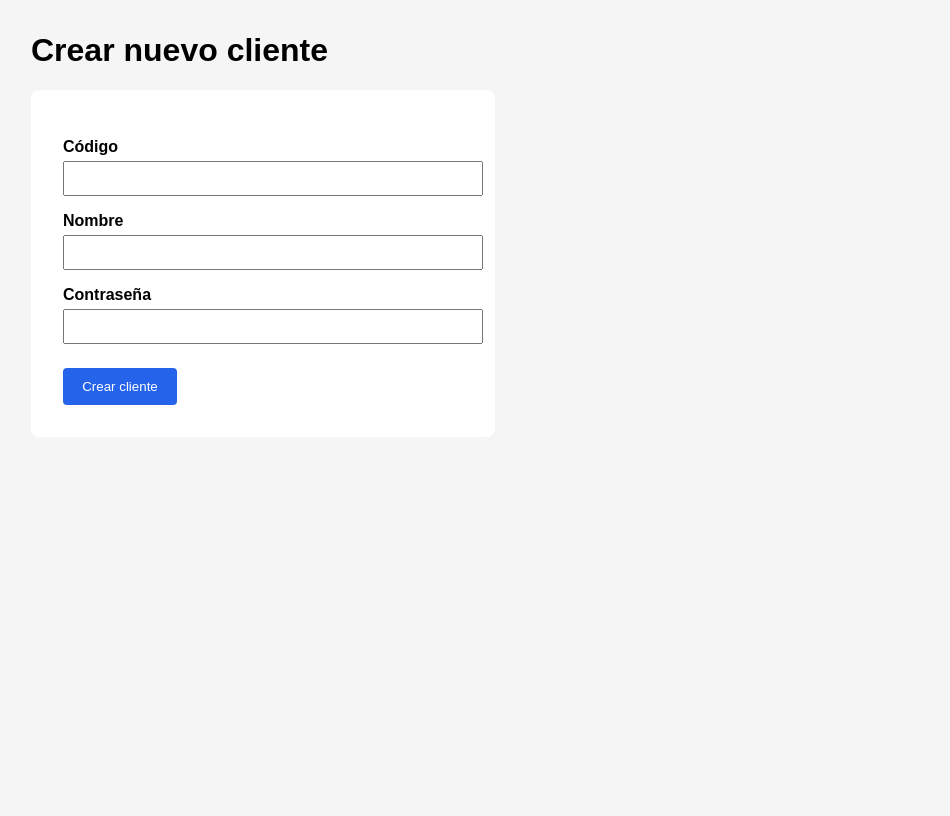
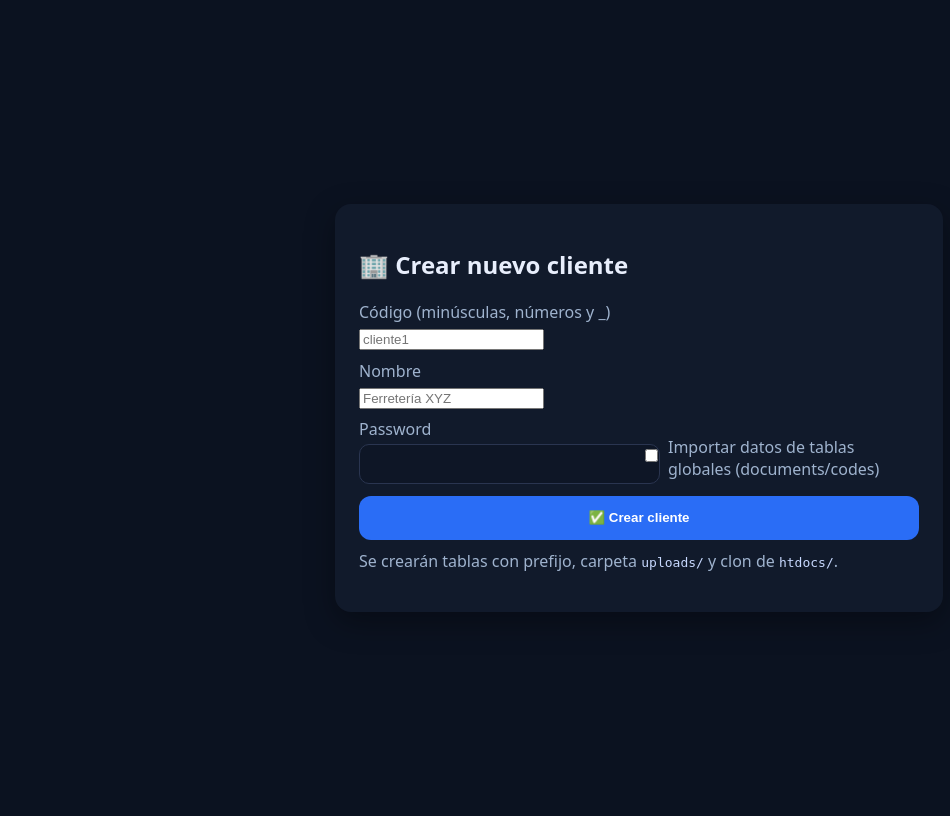
Before and after one commit to kino14n/COPIA-Buscador, a PHP site: page /client-generator.php in a window 1280 px wide. Shown: the whole page, without its empty margins (1-951 px from the left). Before the commit the page ends 405 px from the top, so only its background shows below. Run offline with PHP 8.4, Linux system fonts and the light colour scheme.

Commit message:
Implement tenant-aware client management

```diff
--- a/client-generator.php
+++ b/client-generator.php
@@ -1,176 +1,160 @@
 <?php
+session_start();
 require __DIR__ . '/config.php';
-require __DIR__ . '/copy_template.php';
-session_start();
+require __DIR__ . '/helpers/tenant.php';
 
-$message = '';
-$error = '';
+$err = $ok = null;
+$codigoInput = $_POST['codigo'] ?? '';
+$nombreInput = $_POST['nombre'] ?? '';
+$codigoCreado = '';
 
 if ($_SERVER['REQUEST_METHOD'] === 'POST') {
-    $codigo   = trim($_POST['codigo'] ?? '');
-    $nombre   = trim($_POST['nombre'] ?? '');
-    $password = $_POST['password'] ?? '';
+    try {
+        $codigo = sanitize_code($codigoInput);
+        $nombre = trim($nombreInput);
+        $pass = trim($_POST['password'] ?? '');
+        $importar = isset($_POST['importar']);
 
-    $codigo = preg_replace('/[^a-z0-9_]/i', '', $codigo);
-
-    if ($codigo === '') {
-        $error = 'El código solo puede contener letras, números o guiones bajos.';
-    } elseif ($nombre === '') {
-        $error = 'El nombre es obligatorio.';
-    } elseif ($password === '') {
-        $error = 'La contraseña es obligatoria.';
-    } else {
-        try {
-            $db->beginTransaction();
-
-            $stmt = $db->prepare('SELECT COUNT(*) FROM _control_clientes WHERE codigo = ?');
-            $stmt->execute([$codigo]);
-            if ($stmt->fetchColumn() > 0) {
-                throw new RuntimeException('El código ya existe.');
+        if ($codigo === '' || $nombre === '' || $pass === '') {
+            throw new Exception('Faltan campos requeridos.');
         }
 
-            $hash = password_hash($password, PASSWORD_BCRYPT);
-            $stmt = $db->prepare('INSERT INTO _control_clientes (codigo, nombre, password_hash, activo) VALUES (?, ?, ?, 1)');
-            $stmt->execute([$codigo, $nombre, $hash]);
+        $st = $db->prepare('SELECT 1 FROM _control_clientes WHERE codigo = ?');
+        $st->execute([$codigo]);
+        if ($st->fetch()) {
+            throw new Exception('El código ya existe.');
+        }
 
-            $tablaDocs  = "`{$codigo}_documents`";
-            $tablaCodes = "`{$codigo}_codes`";
+        $hash = password_hash($pass, PASSWORD_BCRYPT);
+        $db->prepare('INSERT INTO _control_clientes (codigo, nombre, password_hash, activo) VALUES (?, ?, ?, 1)')->execute([$codigo, $nombre, $hash]);
 
-            $db->exec("CREATE TABLE IF NOT EXISTS {$tablaDocs} (
+        $docs = table_docs($codigo);
+        $codes = table_codes($codigo);
+        $docsSql = "`{$docs}`";
+        $codesSql = "`{$codes}`";
+
+        $db->exec("CREATE TABLE IF NOT EXISTS {$docsSql} (
             id INT AUTO_INCREMENT PRIMARY KEY,
             name VARCHAR(255) NOT NULL,
-                date DATE,
+            date DATE NOT NULL,
             path VARCHAR(255) NOT NULL,
-                created_at DATETIME DEFAULT CURRENT_TIMESTAMP
+            codigos_extraidos TEXT DEFAULT NULL,
+            INDEX idx_date (date)
         ) ENGINE=InnoDB DEFAULT CHARSET=utf8mb4");
 
-            $db->exec("CREATE TABLE IF NOT EXISTS {$tablaCodes} (
+        $db->exec("CREATE TABLE IF NOT EXISTS {$codesSql} (
             id INT AUTO_INCREMENT PRIMARY KEY,
             document_id INT NOT NULL,
-                code VARCHAR(255) NOT NULL,
-                FOREIGN KEY (document_id) REFERENCES {$tablaDocs}(id) ON DELETE CASCADE
+            code VARCHAR(100) NOT NULL,
+            INDEX idx_code (code),
+            FOREIGN KEY (document_id) REFERENCES {$docsSql} (id) ON DELETE CASCADE
         ) ENGINE=InnoDB DEFAULT CHARSET=utf8mb4");
 
         $uploadsDir = __DIR__ . '/uploads/' . $codigo;
         if (!is_dir($uploadsDir) && !mkdir($uploadsDir, 0777, true) && !is_dir($uploadsDir)) {
-                throw new RuntimeException('No se pudo crear la carpeta de uploads.');
-            }
-            @chmod($uploadsDir, 0777);
-
-            $clientesBase = __DIR__ . '/clientes';
-            if (!is_dir($clientesBase) && !mkdir($clientesBase, 0777, true) && !is_dir($clientesBase)) {
-                throw new RuntimeException('No se pudo crear el directorio base de clientes.');
+            throw new Exception('No se pudo crear la carpeta de uploads.');
         }
 
-            $plantilla = __DIR__ . '/htdocs';
-            if (!is_dir($plantilla)) {
-                throw new RuntimeException('No se encontró la carpeta de plantilla htdocs/.');
+        $clientesDir = __DIR__ . '/clientes';
+        if (!is_dir($clientesDir) && !mkdir($clientesDir, 0777, true) && !is_dir($clientesDir)) {
+            throw new Exception('No se pudo crear la carpeta clientes.');
         }
 
-            $clienteDir = $clientesBase . '/' . $codigo;
-            if (is_dir($clienteDir)) {
-                throw new RuntimeException('La carpeta del cliente ya existe.');
+        $templateDir = __DIR__ . '/htdocs';
+        $destDir = $clientesDir . '/' . $codigo;
+
+        if (is_dir($destDir)) {
+            throw new Exception('La carpeta del cliente ya existe.');
         }
 
-            copyDir($plantilla, $clienteDir);
-
-            $apiBootstrap = <<<'PHP'
-<?php
-if (session_status() !== PHP_SESSION_ACTIVE) {
-    session_start();
+        if (is_dir($templateDir)) {
+            if (!copy_dir($templateDir, $destDir)) {
+                throw new Exception('No se pudo copiar la plantilla de htdocs.');
             }
-$queryParams = [];
-$queryString = $_SERVER['QUERY_STRING'] ?? '';
-if ($queryString !== '') {
-    parse_str($queryString, $queryParams);
+        } else {
+            if (!mkdir($destDir, 0777, true) && !is_dir($destDir)) {
+                throw new Exception('No se pudo crear la carpeta del cliente.');
             }
-$queryParams['c'] = '{{CLIENTE}}';
-$compiledQuery = http_build_query($queryParams);
-$_GET = array_merge($queryParams, $_GET ?? []);
-$_GET['c'] = '{{CLIENTE}}';
-$_REQUEST = array_merge($_REQUEST ?? [], $queryParams);
-$_REQUEST['c'] = '{{CLIENTE}}';
-$_SESSION['cliente'] = '{{CLIENTE}}';
-$_SERVER['QUERY_STRING'] = $compiledQuery;
-$_SERVER['REQUEST_URI'] = '/api.php?' . $compiledQuery;
-require dirname(__DIR__, 2) . '/api.php';
-PHP;
-
-            $apiBootstrap = str_replace('{{CLIENTE}}', $codigo, $apiBootstrap);
-            if (false === file_put_contents($clienteDir . '/api.php', $apiBootstrap)) {
-                throw new RuntimeException('No se pudo actualizar api.php de la plantilla.');
         }
 
-            $pdfBootstrap = <<<'PHP'
-<?php
-chdir(dirname(__DIR__, 2));
-$queryParams = [];
-$queryString = $_SERVER['QUERY_STRING'] ?? '';
-if ($queryString !== '') {
-    parse_str($queryString, $queryParams);
+        file_put_contents($destDir . '/tenant.json', json_encode([
+            'codigo' => $codigo,
+            'nombre' => $nombre,
+        ], JSON_UNESCAPED_UNICODE | JSON_PRETTY_PRINT));
+
+        if ($importar) {
+            $hasDocs = $db->query("SHOW TABLES LIKE 'documents'")->fetchColumn();
+            $hasCodes = $db->query("SHOW TABLES LIKE 'codes'")->fetchColumn();
+
+            if ($hasDocs) {
+                $db->exec("INSERT INTO {$docsSql} (id, name, date, path, codigos_extraidos)
+                    SELECT id, name, date, path, codigos_extraidos FROM `documents`");
             }
-$queryParams['c'] = '{{CLIENTE}}';
-$compiledQuery = http_build_query($queryParams);
-$_GET = array_merge($queryParams, $_GET ?? []);
-$_GET['c'] = '{{CLIENTE}}';
-$_REQUEST = array_merge($_REQUEST ?? [], $queryParams);
-$_REQUEST['c'] = '{{CLIENTE}}';
-$_SERVER['QUERY_STRING'] = $compiledQuery;
-$_SERVER['REQUEST_URI'] = '/pdf-search.php?' . $compiledQuery;
-require __DIR__ . '/../../pdf-search.php';
-PHP;
-
-            $pdfBootstrap = str_replace('{{CLIENTE}}', $codigo, $pdfBootstrap);
-            if (false === file_put_contents($clienteDir . '/pdf-search.php', $pdfBootstrap)) {
-                throw new RuntimeException('No se pudo actualizar pdf-search.php de la plantilla.');
+            if ($hasCodes) {
+                $db->exec("INSERT INTO {$codesSql} (id, document_id, code)
+                    SELECT id, document_id, code FROM `codes`");
             }
 
-            $db->commit();
-            $message = '✅ Cliente creado. URL: /clientes/' . htmlspecialchars($codigo, ENT_QUOTES, 'UTF-8') . '/index.html';
-        } catch (Throwable $e) {
-            if ($db->inTransaction()) {
-                $db->rollBack();
+            if ($hasDocs) {
+                $nextId = (int) $db->query("SELECT IFNULL(MAX(id), 0) + 1 FROM {$docsSql}")->fetchColumn();
+                $db->exec("ALTER TABLE {$docsSql} AUTO_INCREMENT = {$nextId}");
             }
-            $error = 'Error al crear el cliente: ' . $e->getMessage();
+            if ($hasCodes) {
+                $nextCodeId = (int) $db->query("SELECT IFNULL(MAX(id), 0) + 1 FROM {$codesSql}")->fetchColumn();
+                $db->exec("ALTER TABLE {$codesSql} AUTO_INCREMENT = {$nextCodeId}");
             }
+        }
+
+        $ok = "✅ Cliente creado. URL: /clientes/{$codigo}/index.html | API con c: ?c={$codigo}";
+        $codigoCreado = $codigo;
+    } catch (Exception $e) {
+        $err = '❌ ' . $e->getMessage();
     }
 }
 ?>
-<!DOCTYPE html>
+<!doctype html>
 <html lang="es">
 <head>
-    <meta charset="UTF-8">
-    <title>Generador de Clientes</title>
+    <meta charset="utf-8">
+    <meta name="viewport" content="width=device-width, initial-scale=1">
+    <title>Crear cliente</title>
     <style>
-        body { font-family: Arial, sans-serif; margin: 2rem; background: #f5f5f5; }
-        form { background: #fff; padding: 2rem; border-radius: 8px; max-width: 400px; }
-        label { display: block; margin-top: 1rem; font-weight: bold; }
-        input { width: 100%; padding: 0.5rem; margin-top: 0.3rem; }
-        button { margin-top: 1.5rem; padding: 0.7rem 1.2rem; background: #2563eb; color: #fff; border: none; border-radius: 4px; cursor: pointer; }
-        .message { margin-top: 1rem; padding: 0.8rem; border-radius: 4px; }
-        .message.success { background: #dcfce7; color: #166534; }
-        .message.error { background: #fee2e2; color: #991b1b; }
+        body {font-family: system-ui,-apple-system,"Segoe UI",Roboto,Ubuntu,"Helvetica Neue",Arial;background:#0b1220;color:#e8eefc;display:grid;place-items:center;min-height:100vh;}
+        form {background:#111a2b;padding:24px;border-radius:16px;box-shadow:0 10px 30px rgba(0,0,0,.35);width:min(560px,90vw);}
+        label {display:block;margin:.6rem 0 .25rem;color:#9fb3ce;}
+        input[type=text], input[type=password] {width:100%;padding:.7rem .8rem;border:1px solid #2a3550;border-radius:10px;background:#0e1626;color:#e8eefc;}
+        button {margin-top:12px;width:100%;padding:.9rem;border:0;border-radius:12px;background:#2a6df6;color:#fff;font-weight:700;cursor:pointer;}
+        button:hover {filter:brightness(1.08);}
+        .row {display:grid;grid-template-columns:1fr 1fr;gap:.8rem;align-items:end;}
+        .ok {background:#0f5132;color:#d1f3e0;padding:.8rem 1rem;border-radius:10px;margin-bottom:12px;}
+        .err {background:#5c1a1a;color:#ffe3e3;padding:.8rem 1rem;border-radius:10px;margin-bottom:12px;}
+        .chk {display:flex;align-items:center;gap:.6rem;margin-top:.6rem;color:#9fb3ce;}
+        .chk input {width:auto;margin:0;}
+        p.note {margin-top:10px;color:#9fb3ce;}
+        code {color:#c8d9ff;}
     </style>
 </head>
 <body>
-    <h1>Crear nuevo cliente</h1>
-    <?php if ($message): ?>
-        <div class="message success"><?php echo $message; ?></div>
-    <?php endif; ?>
-    <?php if ($error): ?>
-        <div class="message error"><?php echo htmlspecialchars($error, ENT_QUOTES, 'UTF-8'); ?></div>
-    <?php endif; ?>
 <form method="post">
-        <label for="codigo">Código</label>
-        <input type="text" name="codigo" id="codigo" value="<?php echo htmlspecialchars($_POST['codigo'] ?? '', ENT_QUOTES, 'UTF-8'); ?>" required>
-
+    <h2>🏢 Crear nuevo cliente</h2>
+    <?php if ($ok) { echo '<div class="ok">' . htmlspecialchars($ok, ENT_QUOTES, 'UTF-8') . '</div>'; } ?>
+    <?php if ($err) { echo '<div class="err">' . htmlspecialchars($err, ENT_QUOTES, 'UTF-8') . '</div>'; } ?>
+    <label for="codigo">Código (minúsculas, números y _)</label>
+    <input id="codigo" name="codigo" required placeholder="cliente1" value="<?php echo htmlspecialchars($codigoInput, ENT_QUOTES, 'UTF-8'); ?>">
     <label for="nombre">Nombre</label>
-        <input type="text" name="nombre" id="nombre" value="<?php echo htmlspecialchars($_POST['nombre'] ?? '', ENT_QUOTES, 'UTF-8'); ?>" required>
-
-        <label for="password">Contraseña</label>
-        <input type="password" name="password" id="password" required>
-
-        <button type="submit">Crear cliente</button>
+    <input id="nombre" name="nombre" required placeholder="Ferretería XYZ" value="<?php echo htmlspecialchars($nombreInput, ENT_QUOTES, 'UTF-8'); ?>">
+    <div class="row">
+        <div>
+            <label for="password">Password</label>
+            <input id="password" name="password" type="password" required>
+        </div>
+        <div class="chk">
+            <input type="checkbox" name="importar" id="im" <?php echo isset($_POST['importar']) ? 'checked' : ''; ?>>
+            <label for="im">Importar datos de tablas globales (documents/codes)</label>
+        </div>
+    </div>
+    <button type="submit">✅ Crear cliente</button>
+    <p class="note">Se crearán tablas con prefijo, carpeta <code>uploads/<?php echo htmlspecialchars($codigoCreado ?: sanitize_code($codigoInput), ENT_QUOTES, 'UTF-8'); ?></code> y clon de <code>htdocs/</code>.</p>
 </form>
 </body>
 </html>
--- a/config.php
+++ b/config.php
@@ -1,4 +1,12 @@
 <?php
-$db = new PDO('mysql:host=localhost;dbname=buscador_sistema;charset=utf8','user','pass');
-$db->setAttribute(PDO::ATTR_ERRMODE, PDO::ERRMODE_EXCEPTION);
+$DB_HOST = 'localhost';
+$DB_NAME = 'buscador_sistema';
+$DB_USER = 'user';
+$DB_PASS = 'pass';
+
+$dsn = "mysql:host={$DB_HOST};dbname={$DB_NAME};charset=utf8mb4";
+$db = new PDO($dsn, $DB_USER, $DB_PASS, [
+    PDO::ATTR_ERRMODE => PDO::ERRMODE_EXCEPTION,
+    PDO::ATTR_DEFAULT_FETCH_MODE => PDO::FETCH_ASSOC,
+]);
 ?>
--- /dev/null
+++ b/helpers/tenant.php
@@ -0,0 +1,60 @@
+<?php
+function sanitize_code(?string $code): string
+{
+    $code = strtolower($code ?? '');
+    return preg_replace('/[^a-z0-9_]/', '', $code);
+}
+
+function ensure_active_client(PDO $db, string $code): bool
+{
+    $stmt = $db->prepare('SELECT 1 FROM _control_clientes WHERE codigo = ? AND activo = 1');
+    $stmt->execute([$code]);
+    return (bool) $stmt->fetchColumn();
+}
+
+function table_docs(string $code): string
+{
+    return "{$code}_documents";
+}
+
+function table_codes(string $code): string
+{
+    return "{$code}_codes";
+}
+
+function copy_dir(string $src, string $dst): bool
+{
+    if (!is_dir($src)) {
+        return false;
+    }
+    if (!is_dir($dst) && !mkdir($dst, 0777, true) && !is_dir($dst)) {
+        return false;
+    }
+
+    $dir = opendir($src);
+    if (!$dir) {
+        return false;
+    }
+
+    while (false !== ($file = readdir($dir))) {
+        if ($file === '.' || $file === '..') {
+            continue;
+        }
+        $from = $src . '/' . $file;
+        $to = $dst . '/' . $file;
+        if (is_dir($from)) {
+            copy_dir($from, $to);
+        } else {
+            $parent = dirname($to);
+            if (!is_dir($parent) && !mkdir($parent, 0777, true) && !is_dir($parent)) {
+                closedir($dir);
+                return false;
+            }
+            copy($from, $to);
+        }
+    }
+
+    closedir($dir);
+    return true;
+}
+?>
```
Also changed, not shown: api.php (+20 -19 lines), database/init.sql (+6 -3 lines). Lines whose indentation alone changed are shown as unchanged.
